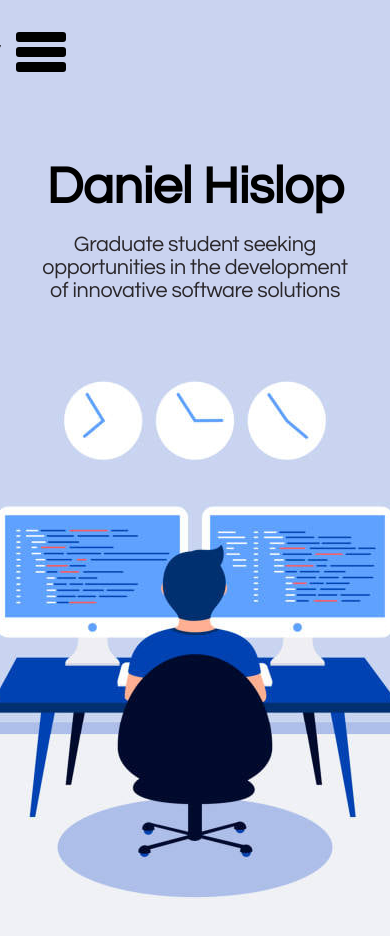
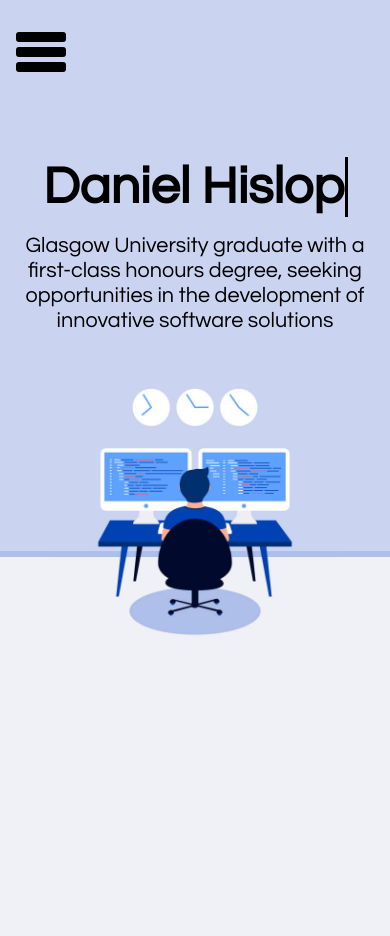
Before and after one commit to AyCarlito/AyCarlito.github.io, a plain HTML site: page index.html in a window 390 px wide. After the commit the page ends 844 px from the top, so only its background shows below. Drawn offline with Linux system fonts and the light colour scheme.

Commit message:
feat: typewriter effect on name

```diff
--- a/index.html
+++ b/index.html
@@ -25,12 +25,12 @@
             </div>
         </nav>
 
-        <div class="home">
-            <div class="content">
-                <div class="wrap">
-                    <h1>Daniel Hislop</h1>
-                    <h2>Graduate student seeking opportunities in the development of innovative software solutions</h2>
-                </div>
+        <div class="content">
+            <div class="typewriter-wrap">
+                <div class="typewriter">Daniel Hislop</div>
+            </div>
+            <div class="description-wrap">
+                <div class="description">Glasgow University graduate with a first-class honours degree, seeking opportunities in the development of innovative software solutions</div>
             </div>
         </div>
     </div>
--- a/menu.css
+++ b/menu.css
@@ -18,9 +18,9 @@
    text-decoration: none;
    color: #000;
    transition: color 0.3s ease;
-   padding-right: 1rem;
+   padding: 0.25em;
+   font-size: 1.4rem;
  }
-
 
 
  #menuToggle input{
@@ -86,7 +86,7 @@
  #menu{
    position: absolute;
    width: 300px;
-   margin: -2.2rem 0 0 0.89rem;
+   margin: -2.2rem 0 0 0.60rem;
 
    background: transparent;
    list-style-type: none;
@@ -100,7 +100,6 @@
 
  #menu li{
    padding-right: 2.5rem;
-   font-size: 22px;
  }
 
  #menuToggle input:checked ~ ul{
--- a/style.css
+++ b/style.css
@@ -5,69 +5,86 @@ html{
 html, body {
     padding: 0;
     margin: 0;
+    font-family: Questrial;
   }
-
-body{
-    font-weight: 500;
-    font-size: 1.4rem;
-    font-family: Questrial;
-}
 
 .top_background{
     background-color: #cad3f0;
     padding-bottom: 1rem;
 }
 
-.home{
+.content{
     padding-top: 5rem;
-}
-
-.content{
     position: initial;
     text-align: center;
 }
 
-.wrap{
+.typewriter-wrap{
+    margin-left: auto;
+    margin-right: auto;
+    display: flex;
+    align-items: center;
+    justify-content: center;
+}
+
+/* Typewriter code sourced from
+https://codepen.io/denic/pen/GRoOxbM
+*/
+
+.typewriter-wrap .typewriter{
+    width: 10.6ch;
+    animation: typing 2s steps(25), blink .5s step-end infinite alternate;
+    white-space: nowrap;
+    overflow: hidden;
+    border-right: 3px solid;
+    font-size: 5.75em;
+    font-weight: 1000;
+}
+
+@keyframes typing {
+    from {
+      width: 0
+    }
+}
+
+@keyframes blink {
+    50% {
+        border-color: transparent
+    }
+}
+
+.typewriter-wrap .typewriter, .description-wrap .description{
+    line-height: 1.16;
+    margin-top: 0;
+    margin-bottom: 1rem;
+
+}
+
+.description-wrap{
     margin-left: auto;
     margin-right: auto;
     max-width: 60rem;
+}
+
+.description-wrap .description{
+    font-size: 1.75rem;
+}
+
+@media only screen and (max-width: 800px) {
+    .description-wrap{
+        max-width: 22.5rem;
+    }
+    .typewriter-wrap .typewriter{
+        font-size: 3.25rem;
+    }
+    .description-wrap .description{
+        font-size: 1.35rem;
+    }
+    img{
+        max-width: 75%;
+    }
 
 }
-
-h1, h2{
-    letter-spacing: -0.02rem;
-    max-width: none;
-    margin-top: 0;
-    margin-bottom: 1rem;
-}
-
-.home h1{
-    font-size: 5.75rem;
-    line-height: 1.16;
-    font-weight: 1000;
-    color: #000;
-}
-
-.home h2{
-    font-size: 1.75rem;
-    font-weight: 500;
-    color: #2a272a;
-}
-
-@media only screen and (max-width: 600px) {
-    .wrap{
-        max-width: 20rem;
-    }
-    .home h1 {
-        font-size: 3.25rem;
-    }
-    .home h2 {
-        font-size: 1.35rem;
-
-    }
-}
-
-
 .top-image-container, .middle-image-container, .bottom-image-container{
     width: 100%;
     overflow: hidden;
@@ -85,7 +102,6 @@ h1, h2{
     justify-content: center;
 }
 
-
 .bottom-image-container{
     background-color: #f0f1f6;
     display: flex;
```
